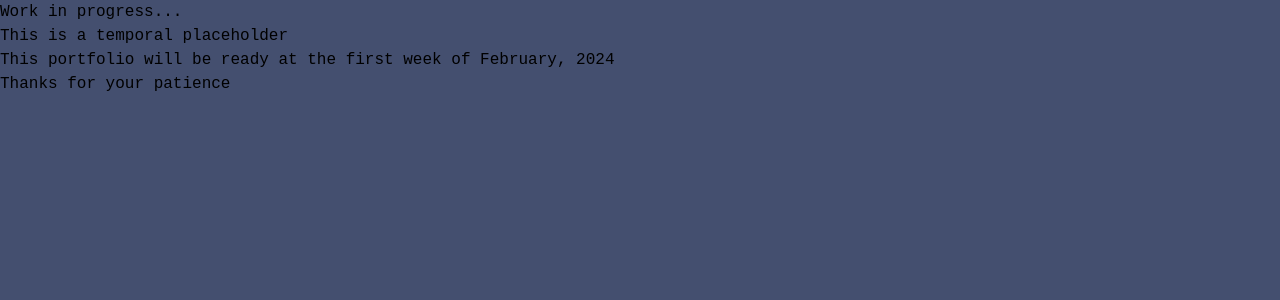
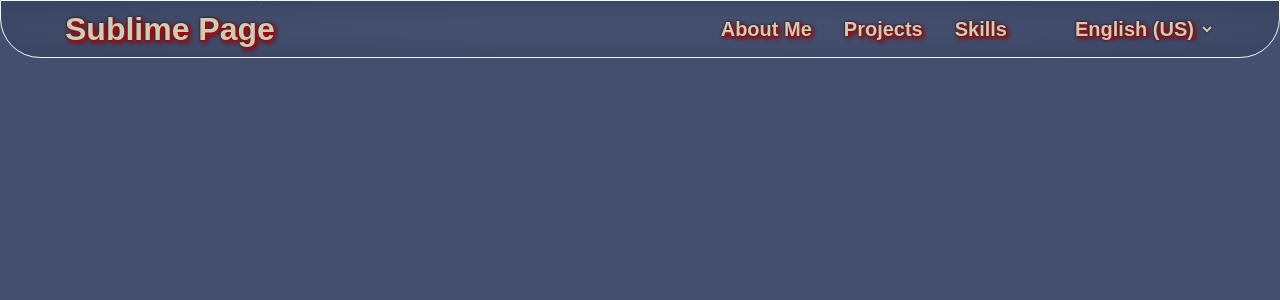
Before and after one commit to jacubiam/jacubiam-vercel, a React (Vite) app: page / in a window 1280 px wide. Shown: the top 300 px of the page. Built offline with nearby package versions, Linux system fonts and the light colour scheme.

Commit message:
:sparkles:feat(header):add responsive header

```diff
--- a/src/App.tsx
+++ b/src/App.tsx
@@ -1,13 +1,15 @@
+import Header from "./components/Header";
+
 function App() {
 
   return (
     <>
-      <h1>Work in progress...</h1>
-      <h2>This is a temporal placeholder</h2>
-      <h2>This portfolio will be ready at the first week of February, 2024</h2>
-      <h3>Thanks for your patience</h3>
+      <Header />
+      <main className="h-[800px]">
+
+      </main>
     </>
-  )
+  );
 }
 
-export default App
+export default App;
--- /dev/null
+++ b/src/components/Header.tsx
@@ -0,0 +1,89 @@
+import { useRef, useState } from "react";
+
+const Header = () => {
+  //isOpen is used to handle the state of the hamburger menu
+  const [isOpen, setIsOpen] = useState(false);
+  const headerRef = useRef<HTMLDivElement>(null);
+  const navRef = useRef<HTMLDivElement>(null);
+
+  const userLanguages = navigator.language;
+  console.log(`User's preferred language: ${userLanguages}`);
+
+  const handleClick = () => {
+    const header = headerRef.current;
+    const nav = navRef.current;
+
+    //Remove classes based on the state of isOpen
+    if (isOpen) {
+      header?.classList.remove('rounded-br-none');
+      nav?.classList.replace('animate-hamburger', 'animate-hamburger-close');
+      setIsOpen(false);
+    } else {
+      header?.classList.add('rounded-br-none');
+      nav?.classList.replace('animate-hamburger-close', 'animate-hamburger');
+      nav?.parentElement?.classList.replace('hidden', 'block');
+      setIsOpen(true);
+    }
+  };
+
+  //Check if the screen is bigger than or equal to Tablet, if so reset all the hamburger menu
+  const mq = window.matchMedia('(min-width:1024px)');
+  mq.addEventListener("change", () => {
+    const header = headerRef.current;
+    const nav = navRef.current;
+    if (mq.matches) {
+      setIsOpen(false);
+      header?.classList.remove('rounded-br-none');
+      nav?.parentElement?.classList.replace('block', 'hidden');
+    }
+  });
+
+  return (
+    <header className="sticky top-0 overflow-hidden max-w-screen-xl mx-1 xl:mx-auto">
+      <div ref={headerRef} className="bg-radial border border-smoky rounded-br-[40px] rounded-bl-[40px] transition-[border-bottom-right-radius] ease-linear duration-300">
+        <div className="flex flex-wrap justify-between mx-8 items-center h-11 lg:h-14 md:mx-16">
+          <a href="#home" className="font-title font-bold text-heading text-xl drop-shadow-title shadow-title md:text-2xl lg:text-[32px]">
+            Sublime Page</a>
+          <nav className="hidden lg:flex">
+            <div className="font-title font-bold text-heading shadow-title text-xl">
+              <a href="#" className="drop-shadow-title mr-8">About Me</a>
+              <a href="#" className="drop-shadow-title mr-8">Projects</a>
+              <a href="#" className="drop-shadow-title mr-16">Skills</a>
+              <select className="bg-transparent drop-shadow-title shadow-title" name="lang" id="language">
+                <option className="bg-[#444F6F] drop-shadow-title shadow-title" value="en">English (US)</option>
+                <option className="bg-[#444F6F] drop-shadow-title shadow-title" value="es">Español (LA)</option>
+              </select>
+            </div>
+          </nav>
+          <div className="flex flex-wrap items-center lg:hidden">
+            <a href="#" className="hidden md:inline font-title font-bold text-heading shadow-title drop-shadow-title mr-16">English (US)</a>
+            <div onClick={handleClick}>
+              {isOpen ?
+                <div className="font-title font-bold text-normal text-[28px] tracking-widest cursor-default select-none leading-7 w-7 h-7 text-center drop-shadow-title shadow-title">
+                  X
+                </div>
+                :
+                <div className="font-title font-bold text-normal text-2xl tracking-widest cursor-default select-none rotate-90 drop-shadow-title shadow-hamburger">
+                  |||
+                </div>
+              }
+            </div>
+          </div>
+        </div>
+      </div>
+      <nav className="hidden lg:hidden w-fit relative left-[100%]">
+        <div ref={navRef} className="bg-radial border-x border-b border-smoky rounded-br-[20px] rounded-bl-[20px] font-title font-bold text-heading animate-hamburger shadow-title p-4 md:p-8">
+          <a href="#" className="block drop-shadow-title mb-2 md:mb-4">About Me</a>
+          <a href="#" className="block drop-shadow-title mb-2 md:mb-4">Projects</a>
+          <a href="#" className="block drop-shadow-title mb-2 md:mb-4">Skills</a>
+          <select className="bg-transparent drop-shadow-title shadow-title" name="lang" id="language">
+                <option className="bg-[#444F6F] drop-shadow-title shadow-title" value="en">English (US)</option>
+                <option className="bg-[#444F6F] drop-shadow-title shadow-title" value="es">Español (LA)</option>
+              </select>
+        </div>
+      </nav>
+    </header>
+  );
+};
+
+export default Header;
--- a/tailwind.config.js
+++ b/tailwind.config.js
@@ -10,12 +10,30 @@ export default {
       'sub-title': '"Inconsolata", monospace',
     },
     extend: {
+      animation: {
+        'hamburger': 'hamburger 0.3s ease-out forwards',
+        'hamburger-close': 'hamburger-close 0.3s ease-out forwards'
+      },
       colors: {
         'heading': '#C6CFB7',
         'normal': '#FDF0D5',
+        'smoky': '#F5F5F5',
       },
       dropShadow: {
         'title': '0 0px 1px black'
+      },
+      backgroundImage:{
+        'radial': 'radial-gradient(rgb(68, 79, 111) 30%, #384261)'
+      },
+      keyframes:{
+        'hamburger': {
+          '0%': { transform: 'translateX(0)'},
+          '100%': { transform: 'translateX(-100%)' },
+        },
+        'hamburger-close': {
+          '0%': { transform: 'translateX(-100%)'},
+          '100%': { transform: 'translateX(0)' },
+        },
       },
     },
   },
```
